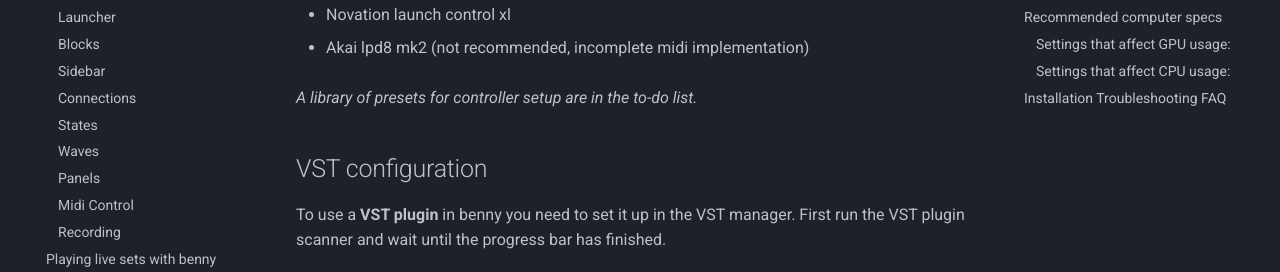
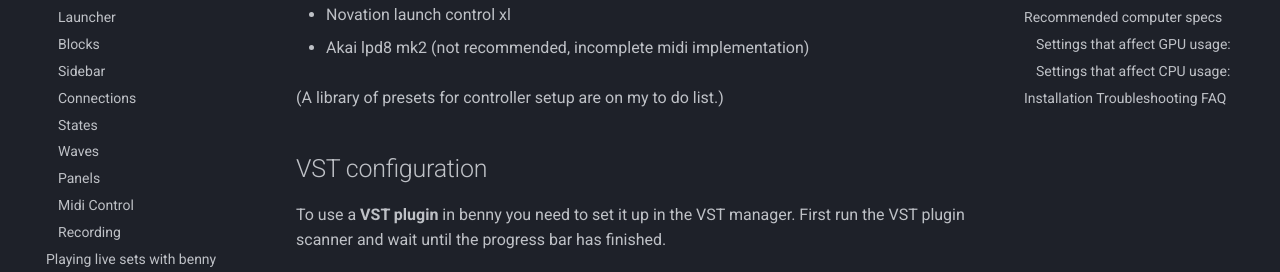
Before and after one commit to playbenny/benny_manual, an MkDocs documentation site: the page built from docs/installation.md, in a window 1280 px wide and 900 px high, scrolled down 1023 px. Shown: the part 172-444 px from the top of the window. Built offline with MkDocs 1.6.1 and Material for MkDocs 9.7.7, drawn with Linux system fonts in a browser that asks for light colours; comment, search, counter and statistics services are not loaded.

Commit message:
Update installation.md

```diff
--- a/docs/installation.md
+++ b/docs/installation.md
@@ -33,7 +33,7 @@ There are example files included that might help - so far i've made configs for:
 
 - Akai lpd8 mk2 (not recommended, incomplete midi implementation)
 
-*A library of presets for controller setup are in the to-do list.*
+(A library of presets for controller setup are on my to do list.)
 
 ## VST configuration
 
```
